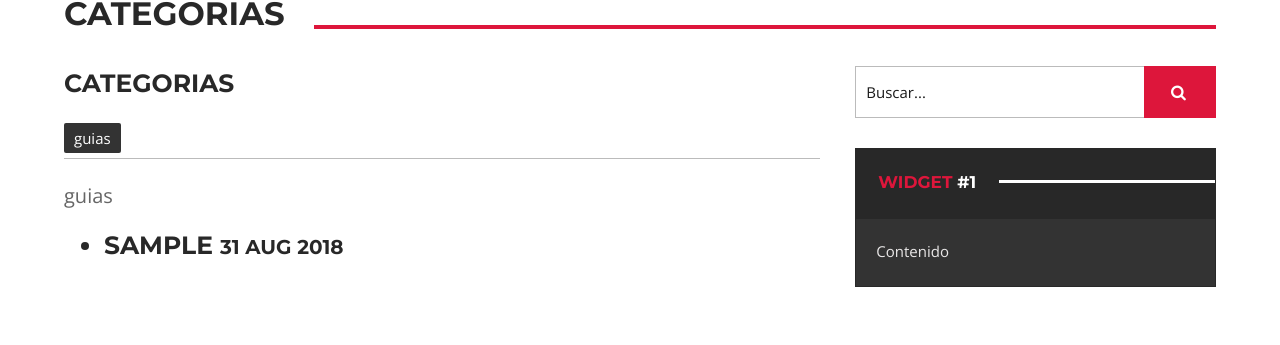
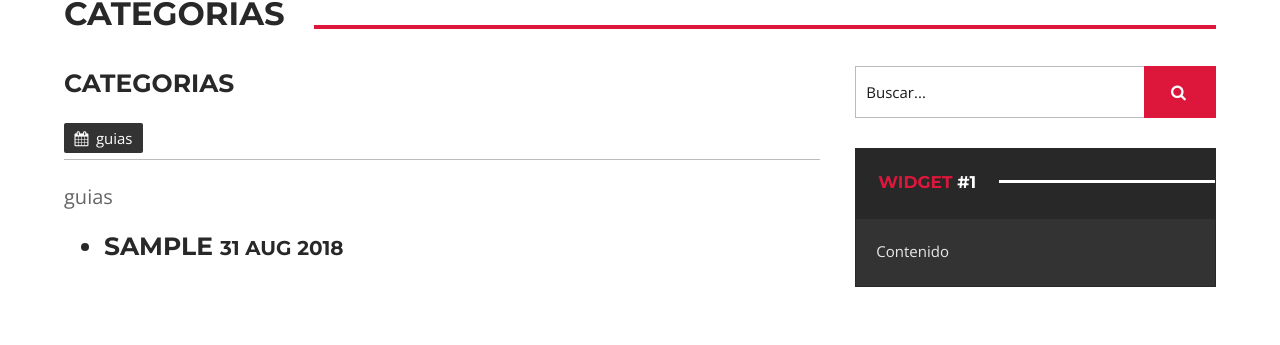
Before and after one commit to ACast59/GW2Guias, a Jekyll site: the page built from categories.html, in a window 1280 px wide. Shown: the part 353-698 px from the top of the page. Built offline with Jekyll 4.4.1, drawn with Linux system fonts in a browser that asks for light colours.

Commit message:
Update categories.html

```diff
--- a/categories.html
+++ b/categories.html
@@ -6,7 +6,7 @@
 <div class="site-tags">
   <div class="site-tags-list">
     {% for tag in site.categories %}
-    <a href="#{{ tag[0] | slugify }}" class="" style="background: #333;color: #fff;padding: 5px 10px;border-radius: 2px;">{{ tag[0] }}</a>
+    <a href="#{{ tag[0] | slugify }}" class="" style="background: #333;color: #fff;padding: 5px 10px;border-radius: 2px;"><i class="icon-calendar"></i> {{ tag[0] }}</a>
     {% endfor %}
   </div>
   <hr/>
```
